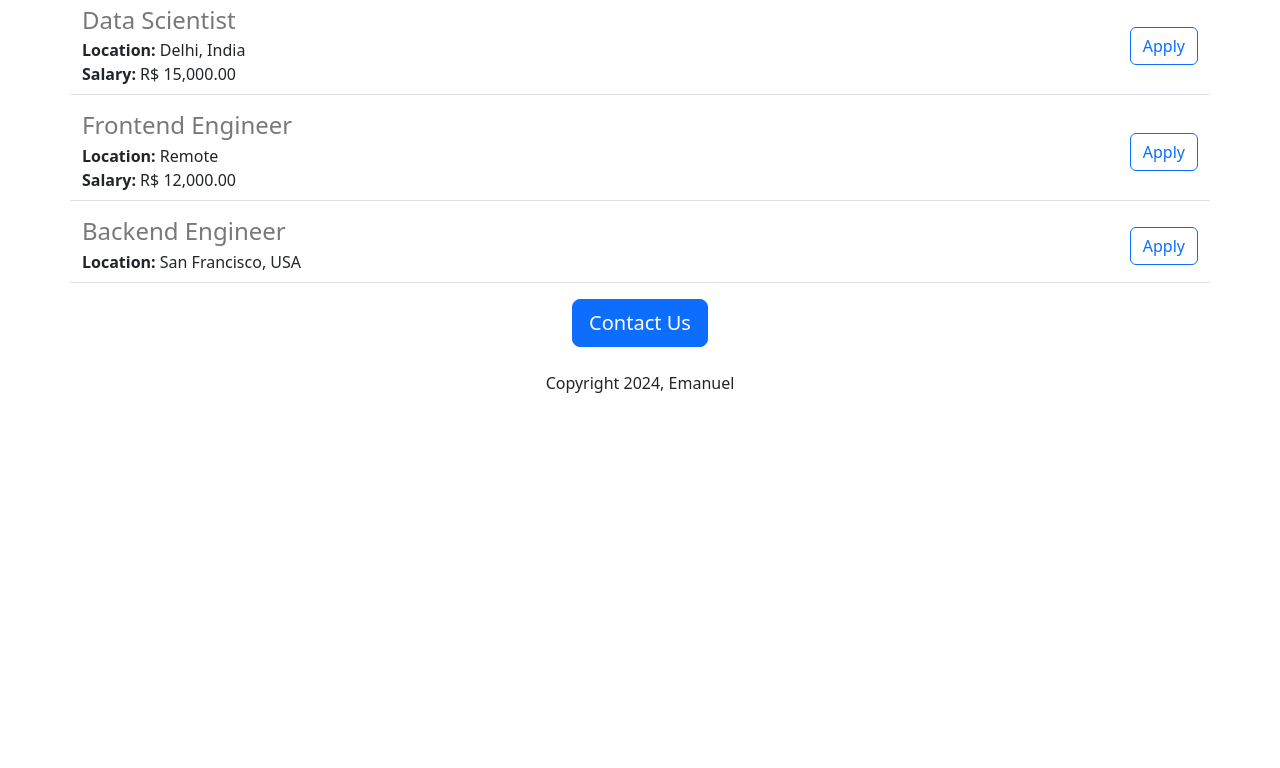
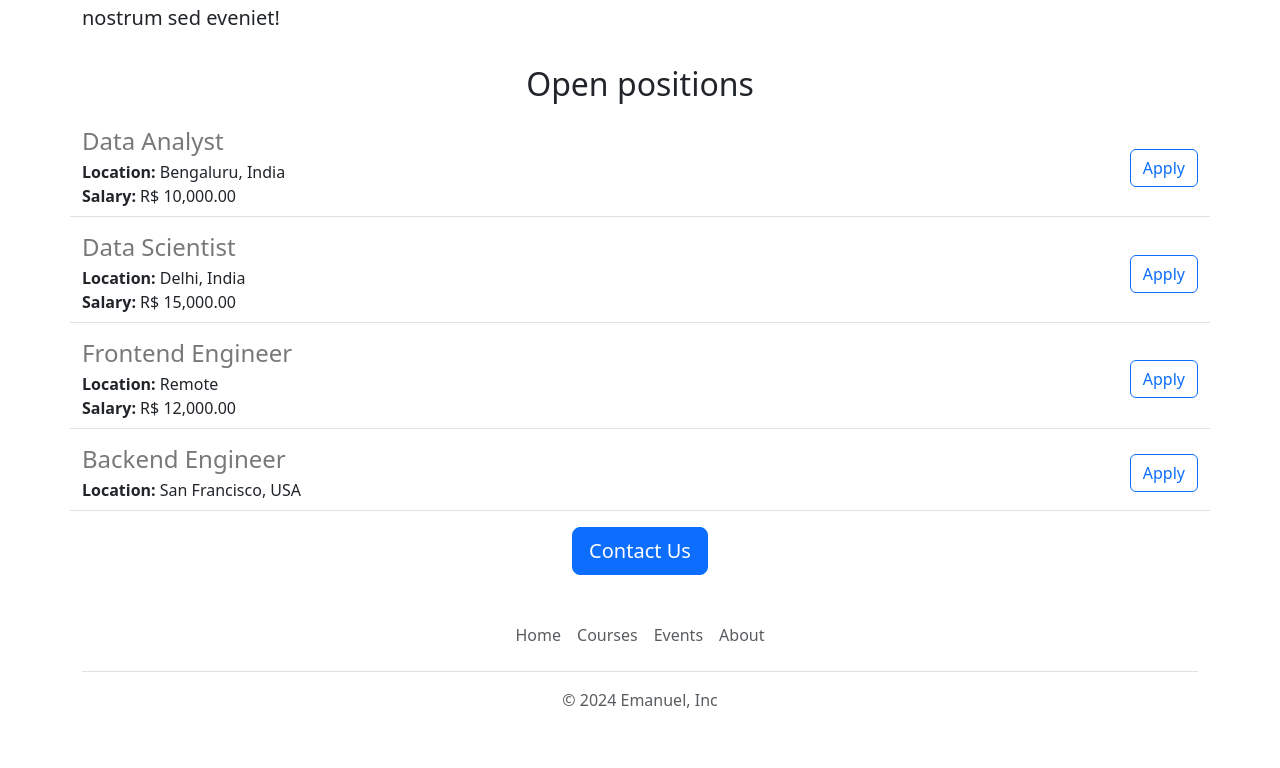
Before and after one commit to EmanuelCAC/careers-website, a Flask app: page / in a window 1280 px wide. Shown: the part 899-1667 px from the top of the page. Before the commit the page ends 1292 px from the top, so only its background shows below. Run offline with Flask 3, Linux system fonts and the light colour scheme.

Commit message:
functional and aesthetic improvements

```diff
--- /dev/null
+++ b/templates/footer.html
@@ -0,0 +1,14 @@
+<div class="container">
+  <footer class="py-3 my-4">
+    <ul class="nav justify-content-center border-bottom pb-3 mb-3">
+      <li class="nav-item"><a href="http://127.0.0.1:5000/" class="nav-link px-2 text-body-secondary">Home</a></li>
+      <li class="nav-item"><a href="http://127.0.0.1:5000/learn" class="nav-link px-2 text-body-secondary">Courses</a>
+      </li>
+      <li class="nav-item"><a href="http://127.0.0.1:5000/events" class="nav-link px-2 text-body-secondary">Events</a>
+      </li>
+      <li class="nav-item"><a href="http://127.0.0.1:5000/about" class="nav-link px-2 text-body-secondary">About</a>
+      </li>
+    </ul>
+    <p class="text-center text-body-secondary">&copy; 2024 Emanuel, Inc</p>
+  </footer>
+</div>
--- a/templates/home.html
+++ b/templates/home.html
@@ -11,27 +11,38 @@
       height: 360px;
       width: 100%;
       object-fit: cover;
+      margin-bottom: 16px;
     }
   </style>
   <title>Careers</title>
 </head>
 
 <body>
+  {% include 'nav.html' %}
+  <img class="img-fluid" id="banner" src="http://127.0.0.1:5000/static/banner.jpg">
   <div class="container">
     <h1 class="text-center mt-2 mb-4">Careers</h1>
-    <img class="img-fluid" id="banner" src="http://127.0.0.1:5000/static/banner.jpg">
-    <h2 class="text-center mt-2 mb-4">About</h2>
+    <div class="row" style="margin-bottom: 16px;">
+      <div class="col-md-6">
         <p class="lead">
           Lorem ipsum dolor sit amet consectetur adipisicing elit. Sunt cupiditate optio rerum necessitatibus nesciunt
-      voluptatum reiciendis accusantium ut obcaecati, doloremque velit molestiae vel unde harum repellat rem nostrum sed
+          voluptatum reiciendis accusantium ut obcaecati, doloremque velit molestiae vel unde harum repellat rem nostrum
+          sed
           eveniet!Lorem ipsum dolor sit amet consectetur adipisicing elit. Sunt cupiditate optio rerum necessitatibus
           nesciunt
-      voluptatum reiciendis accusantium ut obcaecati, doloremque velit molestiae vel unde harum repellat rem nostrum sed
+          voluptatum reiciendis accusantium ut obcaecati, doloremque velit molestiae vel unde harum repellat rem nostrum
+          sed
           eveniet!Lorem ipsum dolor sit amet consectetur adipisicing elit. Sunt cupiditate optio rerum necessitatibus
           nesciunt
-      voluptatum reiciendis accusantium ut obcaecati, doloremque velit molestiae vel unde harum repellat rem nostrum sed
+          voluptatum reiciendis accusantium ut obcaecati, doloremque velit molestiae vel unde harum repellat rem nostrum
+          sed
           eveniet!
         </p>
+      </div>
+      <div class="d-none d-md-block col-6">
+        <img src="/static/people.jpg" style="height: 320px; border-radius: 4px;">
+      </div>
+    </div>
     <h2 class="text-center mt-2 mb-4">Open positions</h2>
     <div>
       {% for job in jobs %}
@@ -39,10 +50,11 @@
       {% endfor %}
     </div>
     <div class="text-center">
-      <button class="btn btn-primary btn-lg">Contact Us</button>
-      <p class="mt-4">Copyright 2024, Emanuel</p>
+      <a href="mailto:hello279@careers.com?subject=Question about Job Opening" class="btn btn-primary btn-lg">Contact
+        Us</a>
     </div>
   </div>
+  {% include 'footer.html' %}
 </body>
 
 </html>
--- a/templates/jobitem.html
+++ b/templates/jobitem.html
@@ -11,6 +11,7 @@
     {% endif %}
   </div>
   <div class="col-3 my-auto d-flex justify-content-end">
-    <button type="button" class="btn btn-outline-primary">Apply</button>
+    <a href="mailto:hello279@careers.com?subject=Application for: {{job['title']}}" type="button"
+      class="btn btn-outline-primary">Apply</a>
   </div>
 </div>
--- /dev/null
+++ b/templates/nav.html
@@ -0,0 +1,9 @@
+<nav class="navbar bg-body-tertiary shadow-sm fixed-top bg-white">
+  <div class="container-fluid">
+    <a class="navbar-brand" href="#">
+      <img src="/static/logo.svg" alt="Logo" width="30" height="24" class="d-inline-block align-text-top">
+      Careers
+    </a>
+  </div>
+</nav>
+<div style="height: 56px;"></div>
```
Also changed, not shown: static/logo.svg (added), 1 other file. Lines whose indentation alone changed are shown as unchanged.
